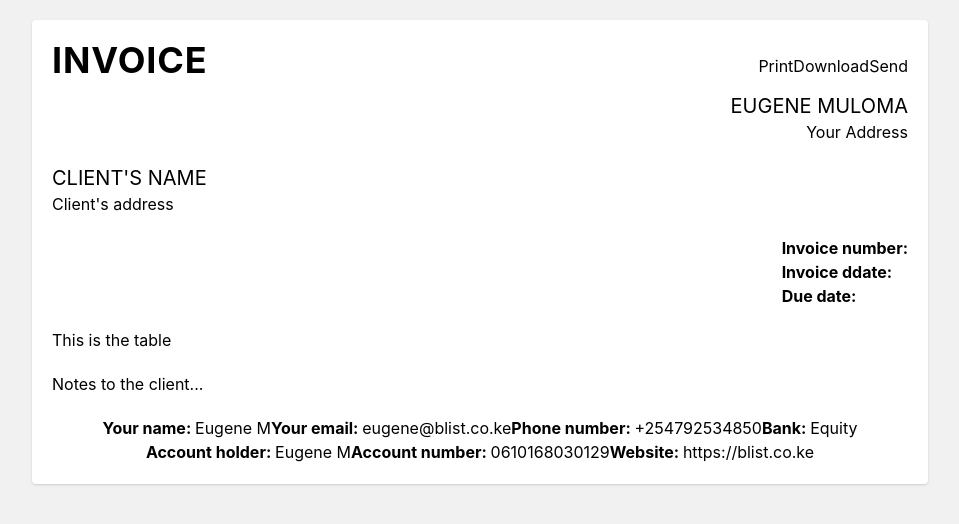
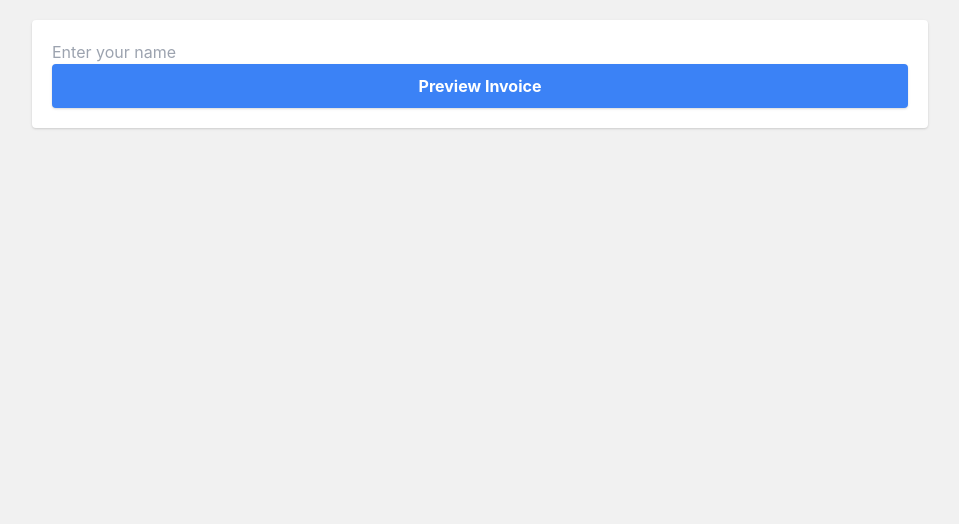
Before and after one commit to eugenemrobert/Invoice, a React (Create React App) app: page / in a window 1280 px wide. Shown: the top 524 px of the page, without its empty margins (160-1119 px from the left). Built offline with nearby package versions, Linux system fonts and the light colour scheme.

Commit message:
Refactored code
Set state values for our components

```diff
--- a/src/App.js
+++ b/src/App.js
@@ -1,76 +1,45 @@
+import { useState } from "react";
+import Dates from "./components/Dates";
+import Table from "./components/Table";
+import Footer from "./components/Footer";
+import Notes  from "./components/Notes";
+import Header from "./components/Header";
+import MainDetails from "./components/MainDetails";
+import ClientDetails from "./components/ClientDetails";
+
 function App() {
+
+  const [showInvoice, setShowInvoice] = useState(false)
   const handlePrint = ()=>{
     window.print()
   }
   return (
     <>
       <main className="m-5 p-5 xl:max-w-4xl xl:mx-auto bg-white rounded shadow">
-        { /* Header */ }
-        <header className="flex flex-col items-center justify-center mg-5 xl:flex-row xl:justify-between">
-          <div>
-            <h1 className="font-bold uppercase tracking-wide text-4xl mb-3">Invoice</h1>
-          </div>
+        {showInvoice ? <div>
+          <Header handlePrint={handlePrint}/>
 
-          <div>
-            <ul className="flex items-center justify-between flex-wrap">
-              <li><button className="btn btn-print" onClick={handlePrint}>Print</button></li>
-              <li><button className="btn btn-download">Download</button></li>
-              <li><button className="btn btn-send">Send</button></li>
-            </ul>
-          </div>
-        </header>
-        {/* End of header */}
-         {/* Your details */}
-         <section className="flex flex-col items-end justify-end">
-            <h2 className="text-xl uppercase">Eugene Muloma</h2>
-            <p>Your Address</p>
-         </section>
-         {/*End of your details*/}
+          <MainDetails />
 
-         {/*Client details*/}
-         <section className="mt-5">
-            <h2 className="text-xl uppercase">Client's name</h2>
-            <p>Client's address</p>
-         </section>
-         {/*End of client details*/}
+          <ClientDetails />
 
-         {/* Date */}
-          <article className="my-5 flex items-end justify-end">
-            <ul>
-              <li><span className="font-bold">Invoice number: </span></li>
-              <li><span className="font-bold">Invoice ddate: </span></li>
-              <li><span className="font-bold">Due date: </span></li>
-            </ul>
-          </article>
-         {/*End of date*/}
+          <Dates />
 
-         {/*Table*/}
-          <div className="my-5">
-            This is the table
-          </div>
+          <Table />
 
-         {/*End of table*/}
+          <Notes />
 
-         {/*Notes*/}
-         <section className="mb-5">
-          {/*Text area*/}
-            <p>Notes to the client...</p>
-         </section>
-         {/*End of notes*/}
+          <Footer />
 
-         {/*Footer*/}
-          <footer>
-            <ul className="flex flex-wrap items-center justify-center">
-              <li><span className="font-bold">Your name: </span>Eugene M</li>
-              <li><span className="font-bold">Your email: </span>eugene@blist.co.ke</li>
-              <li><span className="font-bold">Phone number: </span>+254792534850</li>
-              <li><span className="font-bold">Bank: </span>Equity</li>
-              <li><span className="font-bold">Account holder: </span>Eugene M</li>
-              <li><span className="font-bold">Account number: </span>0610168030129</li>
-              <li><span className="font-bold">Website: </span>https://blist.co.ke</li>
-            </ul>
-          </footer>
-         {/*End of footer*/}
+          <button onClick={()=>setShowInvoice(false)} className=" mt-5 bg-blue-500 text-white font-bold py-2 px-8 rounded shadow border-2 border-blue-500 hover:bg-transparent hover:text-blue-500 transition-all duration-300">Edit Information</button>
+        </div> :(
+          <>
+            <div className="flex flex-col justify-center">
+              <input type="text" name="text" id="text" placeholder="Enter your name" autoComplete="off"/>
+              <button onClick={()=>setShowInvoice(true)} className="bg-blue-500 text-white font-bold py-2 px-8 rounded shadow border-2 border-blue-500 hover:bg-transparent hover:text-blue-500 transition-all duration-300">Preview Invoice</button>
+            </div>
+          </>
+        )}
       </main>
     </>
   );
--- /dev/null
+++ b/src/components/ClientDetails.js
@@ -0,0 +1,10 @@
+export default function ClientDetails (){
+    return(
+        <>
+        <section className="mt-5">
+            <h2 className="text-xl uppercase">Client's name</h2>
+            <p>Client's address</p>
+         </section>
+        </>
+    )
+}
--- /dev/null
+++ b/src/components/Dates.js
@@ -0,0 +1,13 @@
+export default function Dates(){
+    return(
+        <>
+        <article className="my-5 flex items-end justify-end">
+            <ul>
+              <li><span className="font-bold">Invoice number: </span></li>
+              <li><span className="font-bold">Invoice ddate: </span></li>
+              <li><span className="font-bold">Due date: </span></li>
+            </ul>
+          </article>
+        </>
+    )
+}
--- /dev/null
+++ b/src/components/Footer.js
@@ -0,0 +1,19 @@
+export default function  Footer(){
+    return(
+        <>
+
+        {/*Footer*/}
+        <footer>
+            <ul className="flex flex-wrap items-center justify-center">
+              <li><span className="font-bold">Your name: </span>Eugene M</li>
+              <li><span className="font-bold">Your email: </span>eugene@blist.co.ke</li>
+              <li><span className="font-bold">Phone number: </span>+254792534850</li>
+              <li><span className="font-bold">Bank: </span>Equity</li>
+              <li><span className="font-bold">Account holder: </span>Eugene M</li>
+              <li><span className="font-bold">Account number: </span>0610168030129</li>
+              <li><span className="font-bold">Website: </span>https://blist.co.ke</li>
+            </ul>
+        </footer>
+        </>
+    )
+}
--- /dev/null
+++ b/src/components/Header.js
@@ -0,0 +1,19 @@
+export default function Header ({handlePrint}){
+    return (
+        <>
+        <header className="flex flex-col items-center justify-center mg-5 xl:flex-row xl:justify-between">
+          <div>
+            <h1 className="font-bold uppercase tracking-wide text-4xl mb-3">Invoice</h1>
+          </div>
+
+          <div>
+            <ul className="flex items-center justify-between flex-wrap">
+              <li><button className="btn btn-print" onClick={handlePrint}>Print</button></li>
+              <li><button className="btn btn-download">Download</button></li>
+              <li><button className="btn btn-send">Send</button></li>
+            </ul>
+          </div>
+        </header>
+        </>
+    )
+}
--- /dev/null
+++ b/src/components/MainDetails.js
@@ -0,0 +1,10 @@
+export default function MainDetails (){
+    return (
+        <>
+        <section className="flex flex-col items-end justify-end">
+            <h2 className="text-xl uppercase">Eugene Muloma</h2>
+            <p>Your Address</p>
+         </section>
+        </>
+    )
+}
--- /dev/null
+++ b/src/components/Notes.js
@@ -0,0 +1,9 @@
+export default function Notes(){
+    return (
+        <>
+        <section className="mb-5">
+            <p>Notes to the client...</p>
+         </section>
+        </>
+    )
+}
--- /dev/null
+++ b/src/components/Table.js
@@ -0,0 +1,7 @@
+export default function Table(){
+    return(
+        <>
+        <div className="my-5">This is the table</div>
+        </>
+    )
+}
```
